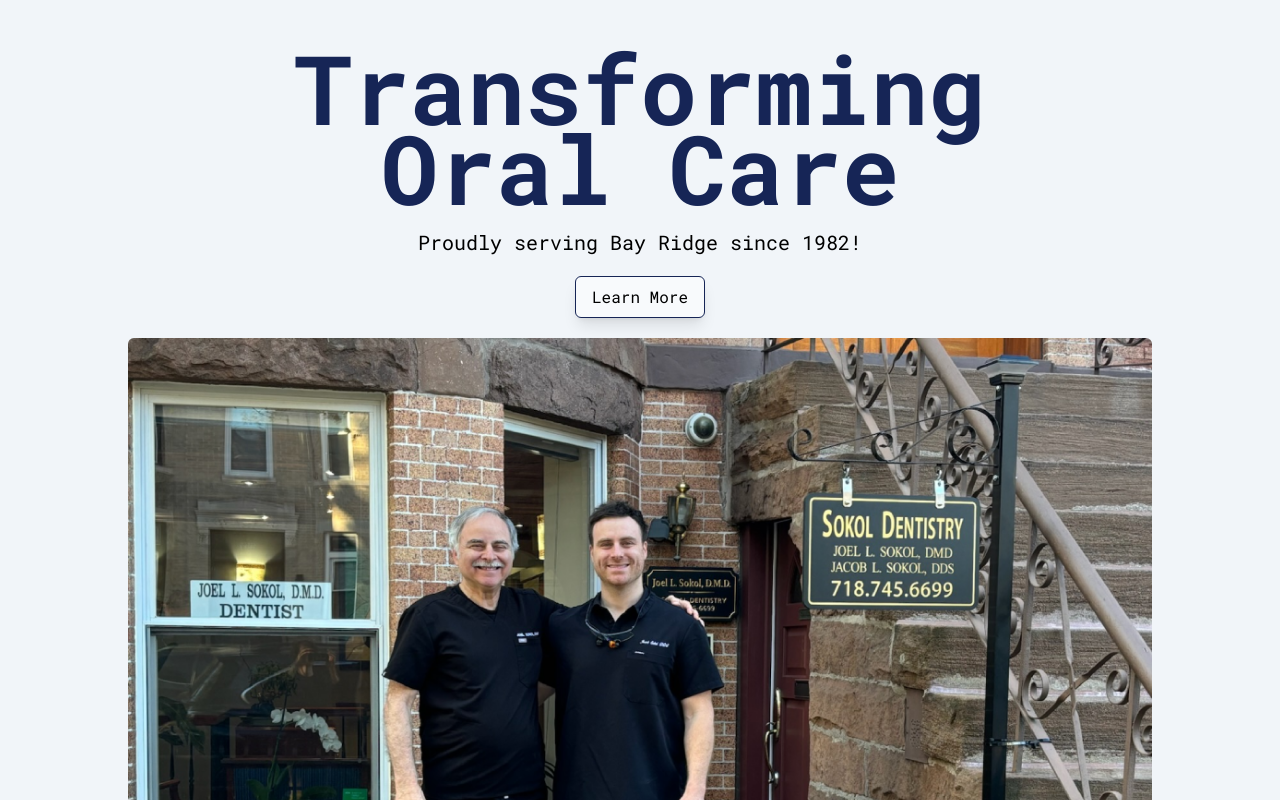
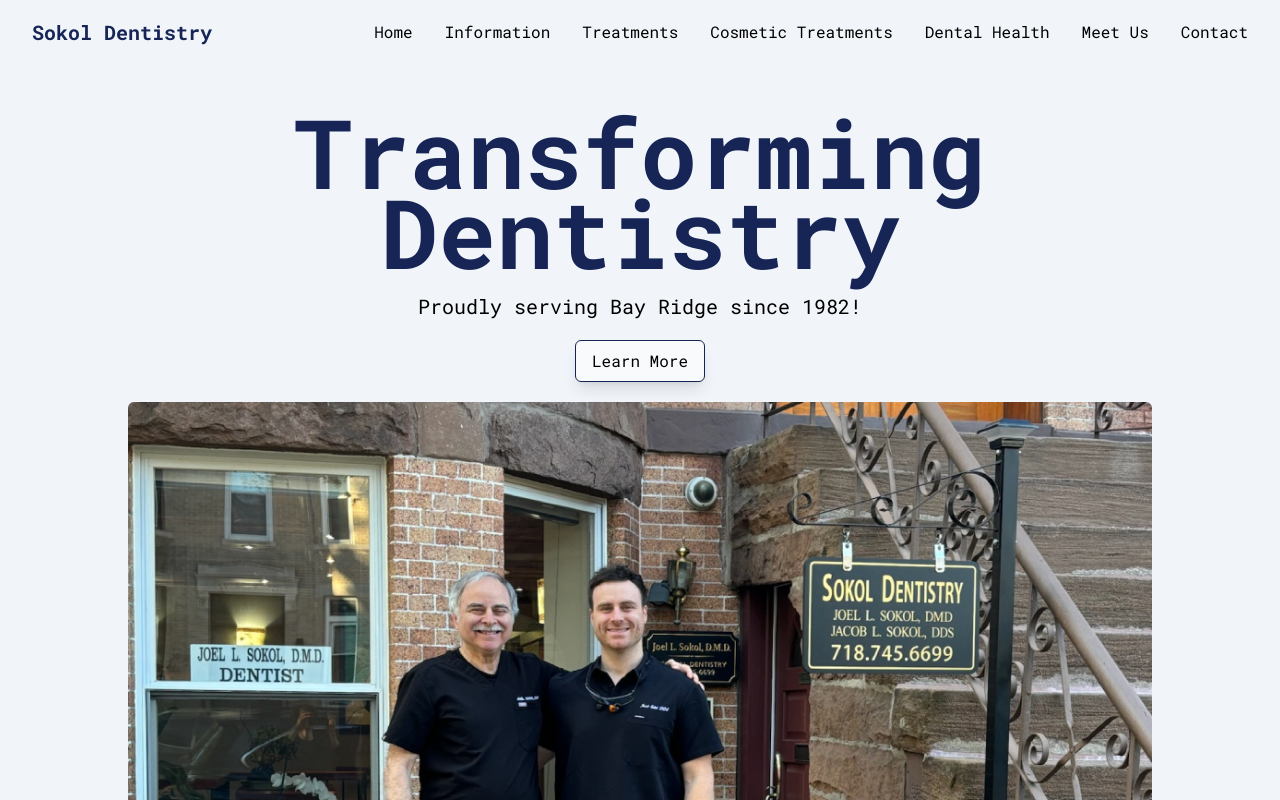
Before and after one commit to samSharivker/sokol-dentistry, a Next.js app: page / in a window 1280 px wide. Shown: the top 800 px of the page. Built offline with nearby package versions, Linux system fonts and the light colour scheme.

Commit message:
created navbar

```diff
--- a/app/layout.tsx
+++ b/app/layout.tsx
@@ -21,7 +21,8 @@ const robotoMono = Roboto_Mono({
 
 export const metadata: Metadata = {
   title: "Sokol Dentistry",
-  description: "Family, cosmetic, and general dentistry by Joel L. Sokol, DMD & Jacob L. Sokol, DDS",
+  description:
+    "Family, cosmetic, and general dentistry by Joel L. Sokol, DMD & Jacob L. Sokol, DDS",
 };
 
 export default function RootLayout({
@@ -32,8 +33,7 @@ export default function RootLayout({
   return (
     <html lang="en" className={`${roboto.variable} ${robotoMono.variable}`}>
       <body className="bg-slate-100 font-roboto-mono antialiased">
-        {/* <Header /> */}
-        {/* <Navbar /> */}
+        <Navbar />
         {children}
         {/* <Footer /> */}
       </body>
--- a/app/page.tsx
+++ b/app/page.tsx
@@ -14,7 +14,7 @@ export default function Home() {
           className="font-bold text-4xl sm:text-5xl md:text-6xl lg:text-7xl xl:text-8xl
                       max-w-4xl leading-20 text-blue-950"
         >
-          Transforming Oral Care
+          Transforming Dentistry
         </p>
         <p className="text-base sm:text-lg md:text-xl">
           Proudly serving Bay Ridge since 1982!
--- a/components/Header.tsx
+++ /dev/null
@@ -1,28 +0,0 @@
-"use client"
-
-import Link from "next/link";
-
-export default function Header() {
-  return (
-    <header className="dark-blue-gradient text-white">
-      <div
-        className="
-          max-w-7xl mx-auto
-          flex flex-col items-center text-center
-          sm:flex-row sm:justify-between sm:items-center sm:text-left
-          px-4 sm:px-8 lg:px-20
-          py-2 sm:py-4
-        "
-      >
-        <p className="text-lg sm:text-3xl lg:text-4xl font-semibold leading-tight">
-          <Link href="/">Sokol Dentistry</Link>
-        </p>
-
-        <div className="mt-0.5 sm:mt-0 text-[11px] sm:text-base leading-tight">
-          <p><i className="bi bi-telephone-fill"></i> (718) 745-6699</p>
-          <p className="text-right"><Link href="https://maps.app.goo.gl/Wdxh4zkUZZTqabpbA">Brooklyn, NY</Link></p>
-        </div>
-      </div>
-    </header>
-  );
-}
--- a/components/Navbar.tsx
+++ b/components/Navbar.tsx
@@ -1,9 +1,100 @@
-"use client"
+"use client";
+
+import { useState } from "react";
+import Link from "next/link";
 
 export default function Navbar() {
+  const [open, setOpen] = useState(false);
+
   return (
-    <nav className="bg-violet-500">
-        <p>navbar :D</p>
+    <nav className="bg-slate-100">
+      <div className="max-w-7xl mx-auto px-4 sm:px-6 lg:px-8">
+        <div className="flex h-16 justify-between items-center">
+          <div className="shrink-0">
+            <Link href="/" className="text-xl font-bold text-blue-950">
+              Sokol Dentistry
+            </Link>
+          </div>
+          <div className="hidden lg:flex space-x-8">
+            <Link href="/" className="hover:text-blue-950">
+              Home
+            </Link>
+            <Link href="/information" className="hover:text-blue-950">
+              Information
+            </Link>
+            <Link href="/treatments" className="hover:text-blue-950">
+              Treatments
+            </Link>
+            <Link href="/cosmetic-treatments" className="hover:text-blue-950">
+              Cosmetic Treatments
+            </Link>
+            <Link href="/dental-health" className="hover:text-blue-950">
+              Dental Health
+            </Link>
+            <Link href="/meet" className="hover:text-blue-950">
+              Meet Us
+            </Link>
+            <Link href="/contact" className="hover:text-blue-950">
+              Contact
+            </Link>
+          </div>
+
+          <button
+            onClick={() => setOpen(!open)}
+            className="lg:hidden inline-flex items-center justify-center rounded-md p-2 text-gray-950 hover:bg-gray-200"
+            aria-label="Toggle navigation"
+          >
+            <svg className="h-6 w-6" fill="none" stroke="currentColor">
+              {open ? (
+                <path
+                  strokeWidth="2"
+                  strokeLinecap="round"
+                  strokeLinejoin="round"
+                  d="M6 18L18 6M6 6l12 12"
+                />
+              ) : (
+                <path
+                  strokeWidth="2"
+                  strokeLinecap="round"
+                  strokeLinejoin="round"
+                  d="M4 6h16M4 12h16M4 18h16"
+                />
+              )}
+            </svg>
+          </button>
+        </div>
+      </div>
+
+      {open && (
+        <div className="lg:hidden border-t bg-slate-100">
+          <div className="space-y-2 px-4 py-4">
+            <Link href="/" className="block hover:text-blue-950">
+              Home
+            </Link>
+            <Link href="/information" className="block hover:text-blue-950">
+              Information
+            </Link>
+            <Link href="/treatments" className="block hover:text-blue-950">
+              Treatments
+            </Link>
+            <Link
+              href="/cosmetic-treatments"
+              className="block hover:text-blue-950"
+            >
+              Cosmetic Treatments
+            </Link>
+            <Link href="/dental-health" className="block hover:text-blue-950">
+              Dental Health
+            </Link>
+            <Link href="/meet" className="block hover:text-blue-950">
+              Meet Us
+            </Link>
+            <Link href="/contact" className="block hover:text-blue-950">
+              Contact
+            </Link>
+          </div>
+        </div>
+      )}
     </nav>
   );
 }
```
